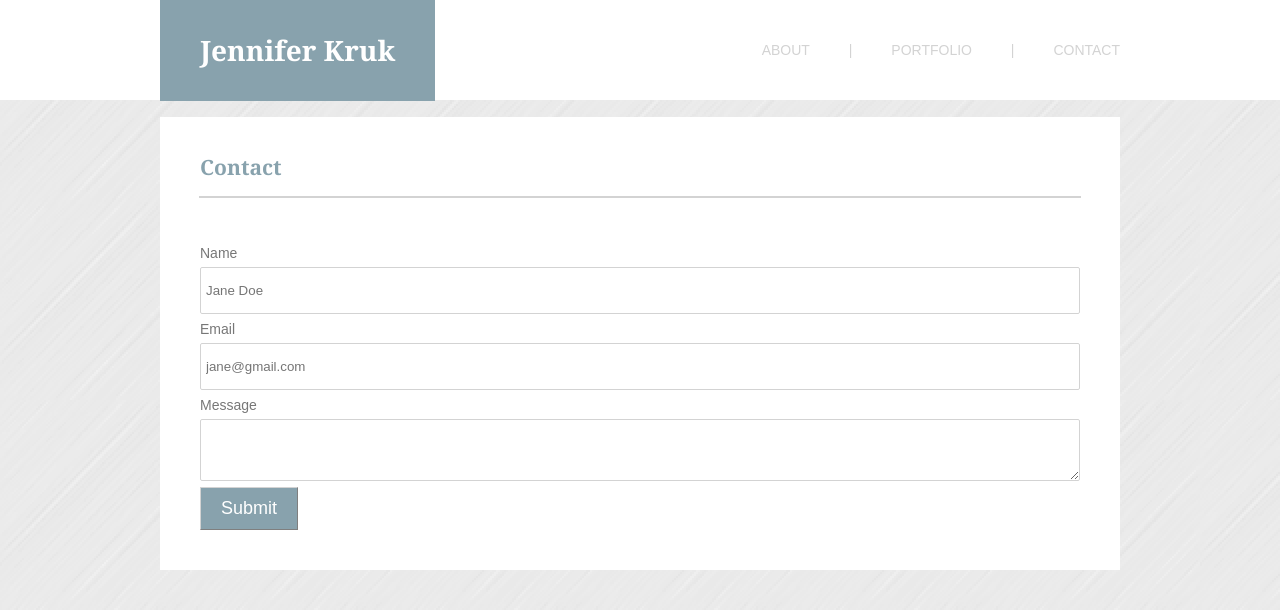
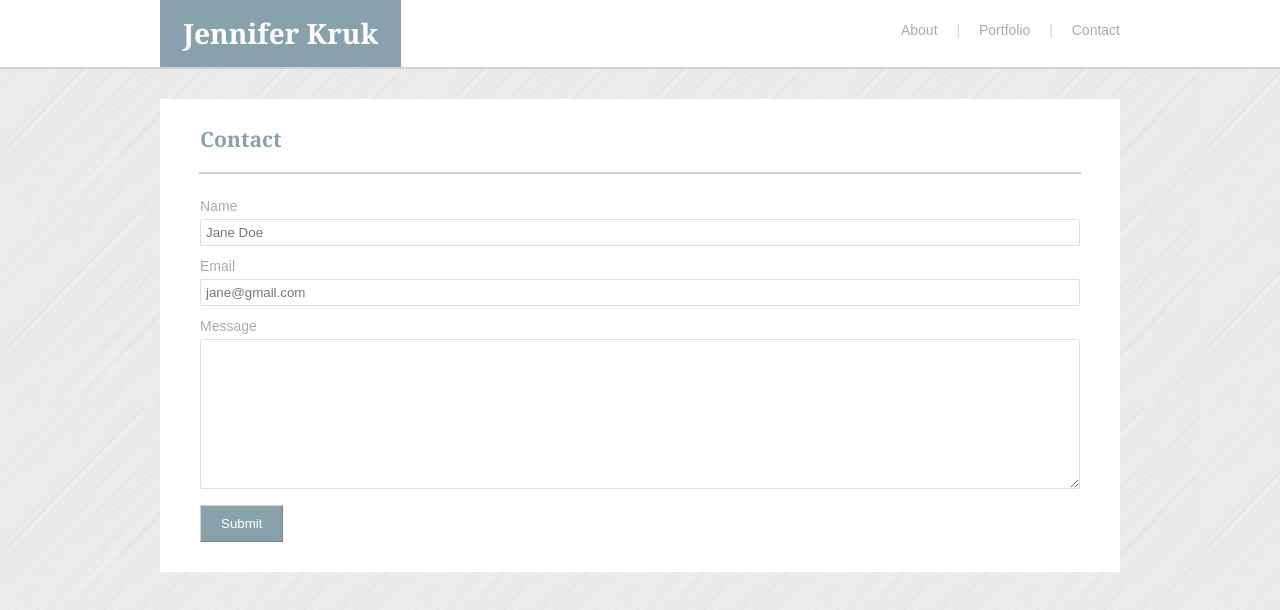
Before and after one commit to jenkruk/Basic-Portfolio, a plain HTML site: page contact.html in a window 1280 px wide. Drawn offline with Linux system fonts and the light colour scheme.

Commit message:
adjusted style of nav links & finished template of contact form

```diff
--- a/assets/css/style.css
+++ b/assets/css/style.css
@@ -1,9 +1,3 @@
-* {
-
-    user-select: none;
-}
-
-
 h1,
 h2,
 h3 {
@@ -19,6 +13,8 @@ h3 {
 #wrapper {
     background: white;
     max-width: 100%;
+    margin-bottom: 30px;
+    border-bottom: 2px solid lightgrey;
 }
 
 body {
@@ -36,14 +32,11 @@ body {
 header {
     max-width: 960px;
     margin: 0 auto;
-    height: 100px;
-    border-bottom: darkgrey;
-    border-bottom: -color: #88a2ad;
-    border-bottom-width: 25px;
+    height: 67px;
 }
 
 h1 {
-    padding: 40px;
+    padding: 23px;
     color: white;
     background: #88a2ad;
     float: left;
@@ -72,7 +65,7 @@ header::after {
     width: 200px;
     height: 200px;
     margin-right: 20px;
-    padding: 40px 0px 10px 40px;
+    padding: 20px 0px 10px 40px;
     float: left;
 }
 
@@ -85,28 +78,33 @@ nav ul {
 nav li {
     color: lightgrey;
     display: inline-block;
-    margin-left: 35px;
-    padding-top: 40px;
+    margin-left: 15px;
+    padding-top: 20px;
 }
 
 nav a {
-    color: lightgrey;
+    color: rgb(170, 170, 170);
     text-decoration: none;
-    text-transform: uppercase;
 }
 
 nav a:hover {
-    color: darkgrey;
+    color: #88a2ad;
+}
+
+hr {
+    border: 1px solid lightgrey;
+    max-width: 880px;
 }
 
 h2 {
     color: #88a2ad;
-    padding-top: 40px;
+    padding-top: 30px;
+    padding-bottom: 5px;
     padding-left: 40px;
 }
 
 p {
-    padding: 30px 40px 40px 40px;
+    padding: 10px 40px 40px 40px;
 }
 
 /* for portfolio gallery */
@@ -116,6 +114,7 @@ p {
     position: relative;
     width: 960px;
     height: auto;
+    padding-top: 5px;
 }
 
 .box {
@@ -130,56 +129,52 @@ p {
 /* Contact Form */
 
 .contact {
+    color: rgb(170, 170, 170);
     width: 100%;
     max-width: 880px;
-    margin: 40px 40px 10px 40px;
+    margin: 12px 40px 0px 40px;
     box-sizing: border-box;
 }
 
 .form {
     width: 100%;
-    margin: 0:
+    margin: 0;
 }
 
 .inner-form {
     width: 100%;
     min-height: 50px;
+    margin-bottom: 10px;
     overflow: hidden;
 }
 
 .form input[type="text"],
 .form textarea {
-    padding: 15px 5px;
+    padding: 5px 0 5px 5px;
     box-sizing: border-box;
     width: 100%;
-    border: 1px solid lightgray;
+    border: 1px solid rgb(222, 222, 222);
     border-radius: 2px;
     outline: none;
     transition: all 0.2s ease;
 }
 
 .label {
-    margin: 5px 0 3px 0;
+    margin: 10px 0 2px 0;
+}
+
+textarea {
+    height: 150px;
 }
 
 /* Contact Page Submit Button */
 
 button {
-
     Padding: 10px 20px 10px 20px;
     color: white;
     background: #88a2ad;
     float: left;
-    margin-bottom: 40px;
+    margin: 0px 0 30px 40px;
     border-width: 1px;
     border-color: lightgrey;
-    font-size: 18px;
 }
-
-/* clearfix (No longer needed?)
-p::after {
-    content: "";
-    display: table;
-    clear: both;
-}
-*/
--- a/contact.html
+++ b/contact.html
@@ -38,14 +38,13 @@
             Contact
         </h2>
 
-        <hr color="lightgrey" width="880px">
+        <hr>
 
         <div class="contact">
             <div class="form">
                 <div class="inner-form">
                     <div class="label">Name</div>
                     <input type="text" placeholder="Jane Doe">
-                    <div class="label"></div>
 
                     <div class="label">Email</div>
                     <input type="text" placeholder="jane@gmail.com">
@@ -54,10 +53,8 @@
                     <textarea></textarea>
                 </div>
             </div>
-
-            <button>Submit</button>
-
         </div>
+        <button>Submit</button>
     </div>
 </body>
 
```
